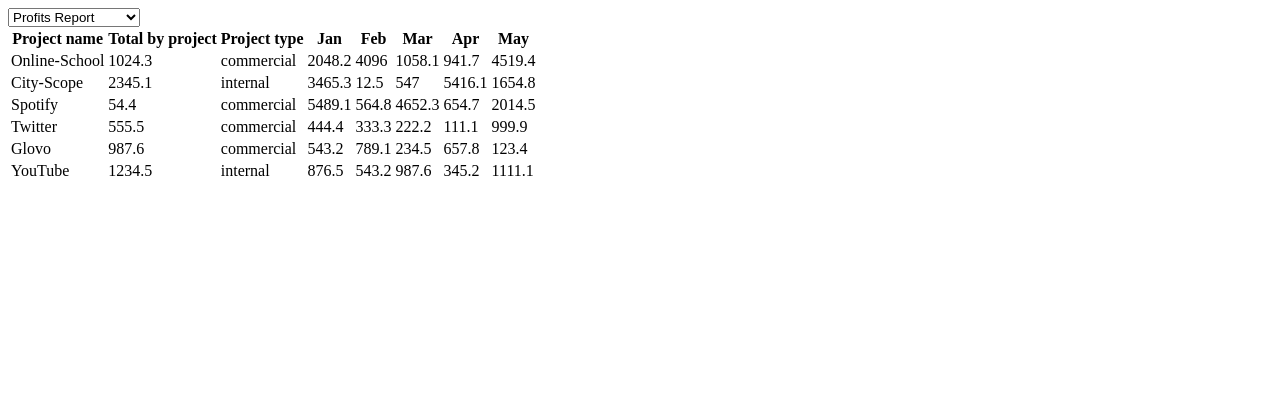
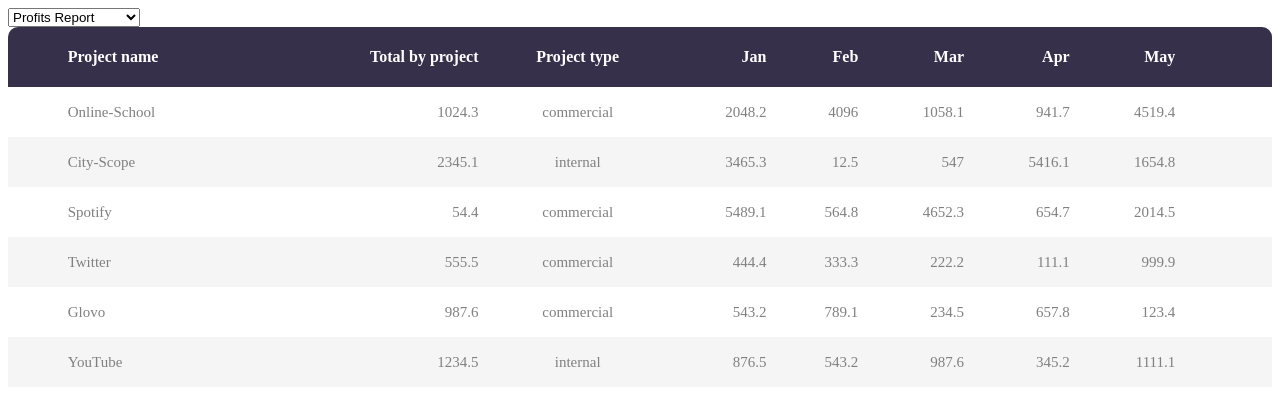
Before and after one commit to aibeksaaliev/test-task-md, a React (Create React App) app: page / in a window 1280 px wide. Shown: the top 406 px of the page. Built offline with nearby package versions, Linux system fonts and the light colour scheme.

Commit message:
#14 - Added css styles for report table

```diff
--- a/src/components/Tables/ReportTableBody.tsx
+++ b/src/components/Tables/ReportTableBody.tsx
@@ -1,28 +1,60 @@
 import React from 'react';
-import {DataObjectType, DataType} from "../../types";
+import {DataObjectType, DataType, HeaderType} from "../../types";
 import {generateUniqueKey} from "../../helpers/generateUniqueKey";
+import s from "../../containers/report-table.module.scss";
+import clsx from "clsx";
+import {detectTextAlign} from "../../helpers/detectTextAlign";
 
 interface Props {
     data: DataType[];
+    metadata: HeaderType[];
 }
 
-const ReportTableBody: React.FC<Props> = ({data}) => {
+const ReportTableBody: React.FC<Props> = ({data, metadata}) => {
     return (
         <>
-            <tbody>
+            <tbody className={clsx(s.tbody, s.tbody_tr)}>
             {data.map((rowData, index) => {
                 return (
                     <tr key={generateUniqueKey(index)}>
+                        <td></td>
                         {rowData.map((cellData, cellIndex) => {
+                            const alignProps = detectTextAlign(metadata[cellIndex]);
+                            const cellAlignProps = s[alignProps];
                             const detectedCellData = cellData as string | boolean | null | number | DataObjectType;
                             if (typeof detectedCellData === "object" && detectedCellData !== null && "d" in detectedCellData) {
-                                return <td key={generateUniqueKey(cellIndex)}>{detectedCellData.d}</td>;
+                                return <td
+                                    className={clsx(cellAlignProps)}
+                                    key={generateUniqueKey(cellIndex)}
+                                >
+                                    {detectedCellData.d}
+                                </td>;
                             } else if (detectedCellData === null) {
-                                return <td key={generateUniqueKey(cellIndex)}>empty</td>;
+                                if (metadata[cellIndex].type === "float") {
+                                    return <td
+                                        className={clsx(cellAlignProps)}
+                                        key={generateUniqueKey(cellIndex)}
+                                    >
+                                        0
+                                    </td>;
+                                } else if (metadata[cellIndex].type === "string") {
+                                    return <td
+                                        className={clsx(cellAlignProps)}
+                                        key={generateUniqueKey(cellIndex)}
+                                    >
+                                        empty
+                                    </td>;
+                                }
                             } else {
-                                return <td key={generateUniqueKey(cellIndex)}>{detectedCellData.toString()}</td>;
+                                return <td
+                                    className={clsx(cellAlignProps)}
+                                    key={generateUniqueKey(cellIndex)}
+                                >
+                                    {detectedCellData.toString()}
+                                </td>;
                             }
                         })}
+                        <td></td>
                     </tr>
                 )
             })}
--- a/src/components/Tables/ReportTableHeader.tsx
+++ b/src/components/Tables/ReportTableHeader.tsx
@@ -1,5 +1,8 @@
 import React from 'react';
 import {HeaderType} from "../../types";
+import s from "../../containers/report-table.module.scss";
+import {detectTextAlign} from "../../helpers/detectTextAlign";
+import clsx from "clsx";
 
 interface Props {
     headerMetaData: HeaderType[];
@@ -8,11 +11,15 @@ interface Props {
 const ReportTableHeader: React.FC<Props> = ({headerMetaData}) => {
     return (
         <>
-            <thead>
+            <thead className={s.thead}>
             <tr>
+                <th>mocked cell</th>
                 {headerMetaData.map((columnMetaData) => {
-                    return <th key={columnMetaData.id}>{columnMetaData.caption}</th>;
+                    const alignProps = detectTextAlign(columnMetaData);
+                    const cellAlignProps = s[alignProps];
+                    return <th className={clsx(cellAlignProps)} key={columnMetaData.id}>{columnMetaData.caption}</th>;
                 })}
+                <th>mocked cell</th>
             </tr>
             </thead>
         </>
--- a/src/constants/mockedReportData.ts
+++ b/src/constants/mockedReportData.ts
@@ -62,9 +62,9 @@ export const EmployeesData: MockedDataType = {
     data: [
         ["Online-School", true, 1024.3, "commercial", 2048.2, 4096.0, 1058.1, 941.7, 4519.4, 2013.1, 513.1, 907.3],
         ["City-Scope", true, 2345.1, "internal", 3465.3, {d: 12.5, color: "selected"}, 547.0, 5416.1, 1654.8, 987.4, 500.0, 789.5],
-        ["Spotify", false, null, "commercial"],
+        ["Spotify", false, null, "commercial", null, null, null, null, null, null, null, null],
         ["Twitter", true, 555.5, "commercial", 444.4, 333.3, 222.2, 1111.1, 999.9, 555.5, 444.4, 222.2],
-        ["Glovo", false, null, "commercial"],
+        ["Glovo", false, null, "commercial", null, null, null, null, null, null, null, null],
         ["YouTube", true, 1234.5, "internal", {d: 876.5, color: "selected"}, 543.2, 987.6, 345.2, 1111.1, 444.4, 333.3, 333.3],
         ["GoDee", true, 6543.2, "commercial", 987.6, 765.4, {d: 987.6, color: "selected"}, 876.5, 654.3, 543.2, 432.1, 321.0],
         ["Enji", true, 10000.0, "commercial", 2000.0, 3000.0, 4000.0, 5000.0, 6000.0, {d: 7000.0, color: "selected"}, {d: 8000.0, color: "selected"}, {d: 9000.0, color: "selected"}],
--- a/src/containers/ReportTable.tsx
+++ b/src/containers/ReportTable.tsx
@@ -2,6 +2,7 @@ import React from 'react';
 import ReportTableHeader from "../components/Tables/ReportTableHeader";
 import ReportTableBody from "../components/Tables/ReportTableBody";
 import {MockedDataType} from "../types";
+import s from "./report-table.module.scss";
 
 interface Props {
     report: MockedDataType;
@@ -10,9 +11,9 @@ interface Props {
 const ReportTable: React.FC<Props> = ({report}) => {
     return (
         <>
-            <table>
+            <table className={s.table}>
                 <ReportTableHeader headerMetaData={report.header}/>
-                <ReportTableBody data={report.data}/>
+                <ReportTableBody data={report.data} metadata={report.header}/>
             </table>
         </>
     );
--- /dev/null
+++ b/src/containers/report-table.module.scss
@@ -0,0 +1,83 @@
+@use "../styles/vars/colors" as *;
+
+.table {
+  width: 100%;
+  border-collapse: collapse;
+  border-radius: 10px 10px 0 0;
+  border-spacing: 10px 0;
+  overflow: hidden;
+}
+
+.thead {
+  background-color: $dark-bg;
+  color: $white-text;
+  height: 60px;
+  text-align: center;
+}
+
+.thead tr th {
+  padding: 8px;
+  &:first-child {
+    padding-left: 20px;
+    overflow: hidden;
+    text-indent: -200px;
+  }
+  &:last-child {
+    padding-right: 40px;
+    overflow: hidden;
+    text-indent: -200px;
+  }
+}
+
+.tbody {
+  color: $base-text;
+  font-size: 15px;
+}
+
+.tbody tr {
+  height: 50px;
+  &:nth-child(even) {
+    background-color: $hover-bg;
+  }
+  &:hover {
+    background-color: $hover-bg;
+    color: $black-text;
+  }
+}
+
+.tbody tr td {
+  padding: 8px;
+  &:first-child {
+    padding-left: 20px;
+    overflow: hidden;
+    text-indent: -200px;
+    &:hover {
+      background-color: $hover-bg;
+      border-radius: 0;
+    }
+  }
+  &:last-child {
+    padding-right: 40px;
+    &:hover {
+      background-color: $hover-bg;
+      border-radius: 0;
+    }
+  }
+  &:hover {
+    background-color: $black-text;
+    color: $white-text;
+    border-radius: 5px;
+  }
+}
+
+.center {
+  text-align: center;
+}
+
+.left {
+  text-align: left;
+}
+
+.right {
+  text-align: right;
+}
--- /dev/null
+++ b/src/styles/global.scss
@@ -0,0 +1,183 @@
+body {
+  margin: 0;
+}
+
+main {
+  display: block;
+}
+
+hr {
+  box-sizing: content-box;
+  height: 0;
+  overflow: visible;
+}
+
+pre {
+  font-family: monospace, monospace;
+  font-size: 1em;
+}
+
+a {
+  background-color: transparent;
+}
+
+abbr[title] {
+  border-bottom: none;
+  text-decoration: underline dotted;
+}
+
+b,
+strong {
+  font-weight: bolder;
+}
+
+code,
+kbd,
+samp {
+  font-family: monospace, monospace;
+  font-size: 1em;
+}
+
+small {
+  font-size: 80%;
+}
+
+sub,
+sup {
+  font-size: 75%;
+  line-height: 0;
+  position: relative;
+  vertical-align: baseline;
+}
+
+sub {
+  bottom: -0.25em;
+}
+
+sup {
+  top: -0.5em;
+}
+
+img {
+  border-style: none;
+}
+
+button,
+input,
+optgroup,
+select,
+textarea {
+  font-family: inherit;
+  font-size: 100%;
+  line-height: 1.15;
+  margin: 0;
+}
+
+button,
+input {
+  overflow: visible;
+}
+
+button,
+select {
+  text-transform: none;
+}
+
+button,
+[type='button'],
+[type='reset'],
+[type='submit'] {
+  -webkit-appearance: button;
+}
+
+button::-moz-focus-inner,
+[type='button']::-moz-focus-inner,
+[type='reset']::-moz-focus-inner,
+[type='submit']::-moz-focus-inner {
+  border-style: none;
+  padding: 0;
+}
+
+button:-moz-focusring,
+[type='button']:-moz-focusring,
+[type='reset']:-moz-focusring,
+[type='submit']:-moz-focusring {
+  outline: 1px dotted ButtonText;
+}
+
+fieldset {
+  padding: 0.35em 0.75em 0.625em;
+}
+
+legend {
+  box-sizing: border-box;
+  color: inherit;
+  display: table;
+  max-width: 100%;
+  padding: 0;
+  white-space: normal;
+}
+
+progress {
+  vertical-align: baseline;
+}
+
+textarea {
+  overflow: auto;
+}
+
+[type='checkbox'],
+[type='radio'] {
+  box-sizing: border-box;
+  padding: 0;
+}
+
+[type='number']::-webkit-inner-spin-button,
+[type='number']::-webkit-outer-spin-button {
+  height: auto;
+}
+
+[type='search'] {
+  -webkit-appearance: textfield;
+  outline-offset: -2px;
+}
+
+[type='search']::-webkit-search-decoration {
+  -webkit-appearance: none;
+}
+
+::-webkit-file-upload-button {
+  -webkit-appearance: button;
+  font: inherit;
+}
+
+details {
+  display: block;
+}
+
+summary {
+  display: list-item;
+}
+
+template {
+  display: none;
+}
+
+[hidden] {
+  display: none;
+}
+
+body {
+  font-family: 'Inter', sans-serif;
+  font-size: 18px;
+  line-height: 140%;
+  color: #72727e;
+  min-width: 300px;
+  background: #fff;
+}
+
+.container {
+  max-width: 1200px;
+  margin: 0 auto;
+  padding: 0 15px;
+}
--- /dev/null
+++ b/src/styles/vars/_colors.scss
@@ -0,0 +1,5 @@
+$dark-bg: #36304a;
+$hover-bg: #F5F5F5;
+$base-text: #808080;
+$white-text: #FFFFFF;
+$black-text: #303030;
```
